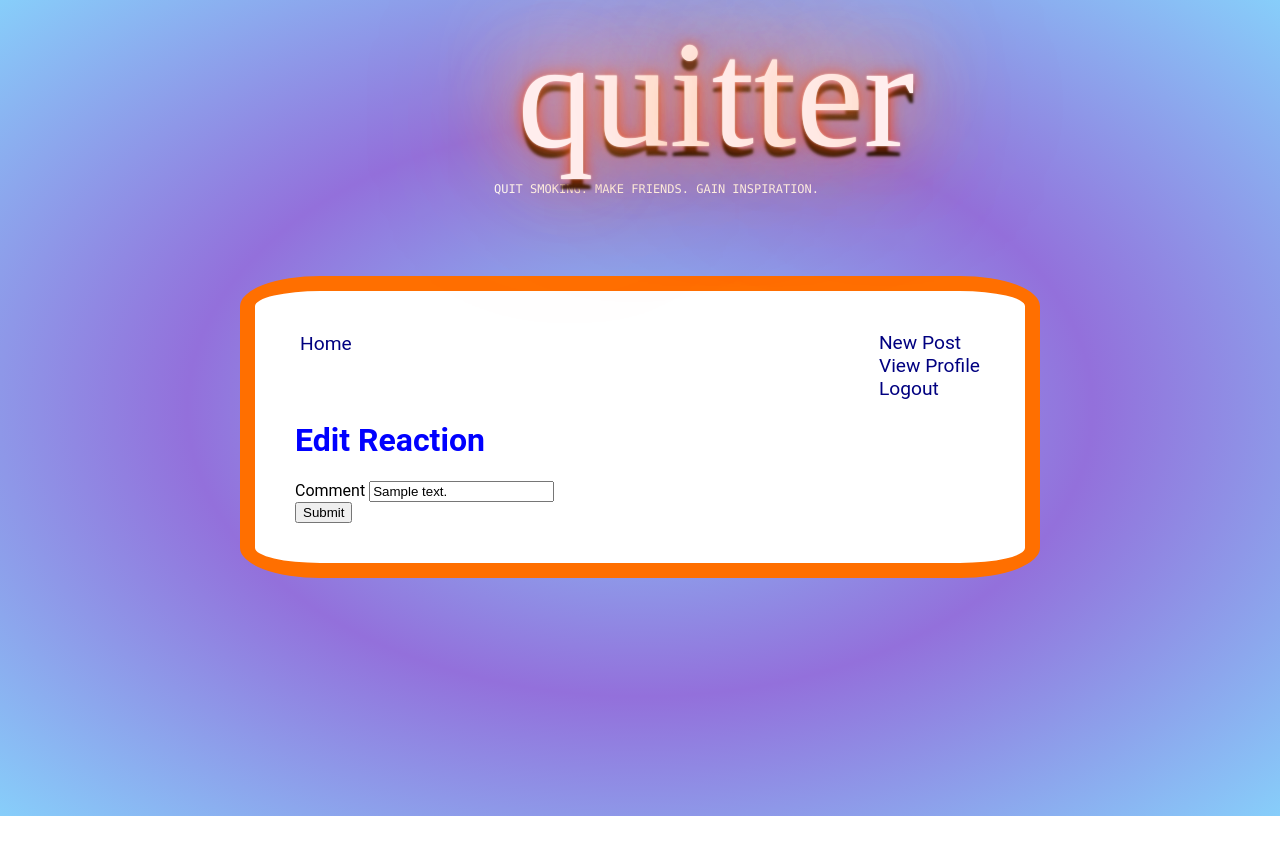
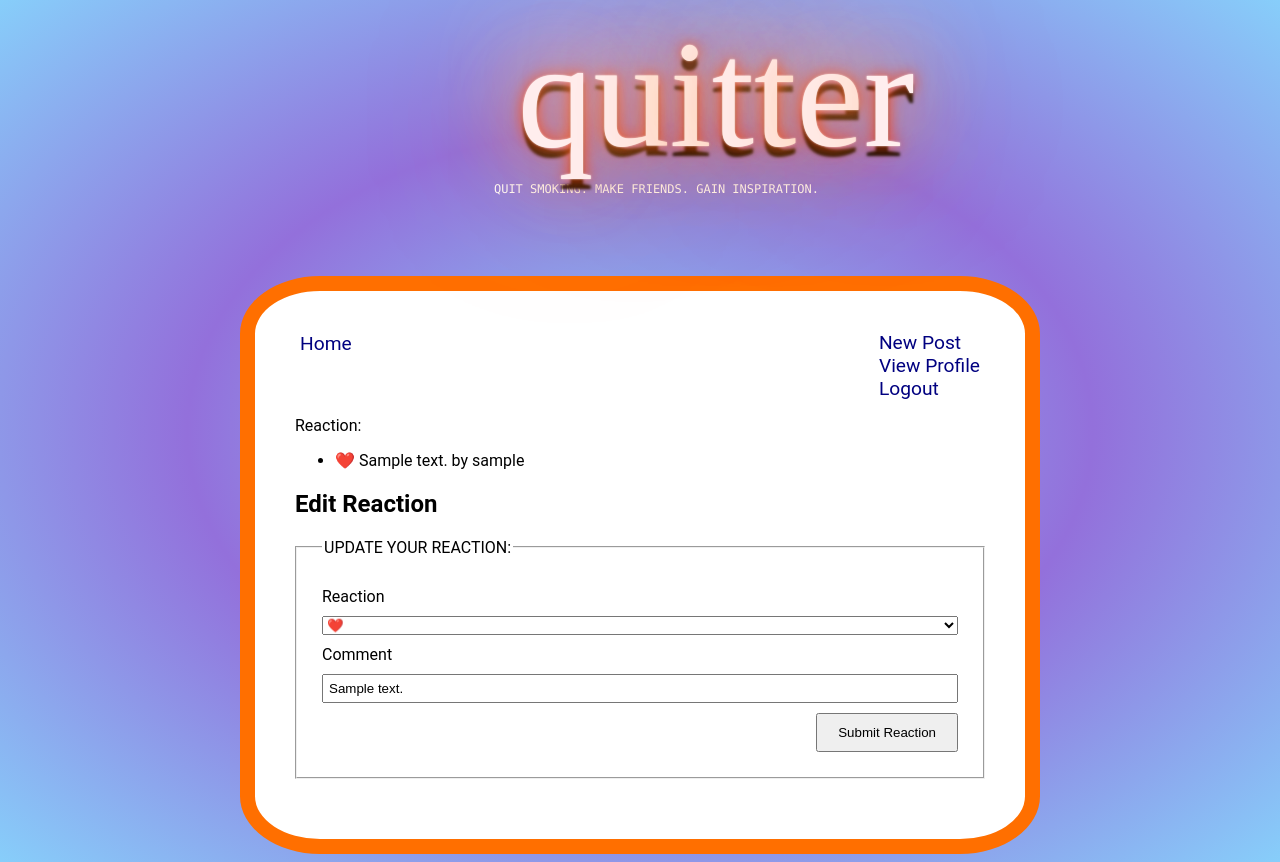
Before and after one commit to AlexaWhit/ACS1220-Quitter-Final-Project, a Flask app: page /post/1/reaction/1/edit in a window 1280 px wide. Before the commit the page ends 816 px from the top, so only its background shows below. Run offline with Flask 2, Linux system fonts and the light colour scheme; a user stored in the database is signed in; tables that the repository leaves empty hold one stand-in row (values such as "Sample post").

Commit message:
edit reaction fully functional

```diff
--- a/quitter_app/main/routes.py
+++ b/quitter_app/main/routes.py
@@ -137,29 +137,17 @@ def edit_reaction(post_id, reaction_id):
         db.session.add(reaction)
         db.session.commit()
 
-        db.session.commit()
         flash(f'Good News! Your reaction was UPDATED successfully.')
-        print("Form submitted successfully!")
-        return redirect(url_for('main.post', post_id=post_id), code=302)
+        return redirect(url_for('main.homepage'))
 
     elif request.method == 'GET':
         form.comment.data = reaction.comment
 
+    if reaction is None:
+        flash('Reaction does not exist.')
+        return redirect(url_for('main.homepage'))
+
     return render_template('edit_reaction.html', title='Edit Reaction', form=form, post=post, reaction=reaction)
-
-
-@main.route('/delete/<post_id>', methods=['GET', 'POST'])
-@login_required
-def delete_account(post_id):
-    post = Post.query.get(post_id)
-    # Stretch - delete the item
-    try:
-        db.session.delete(post)
-        db.session.commit()
-        flash('Successfully deleted {} post'.format(post))
-        return redirect(url_for('main.homepage'))
-    finally:
-        flash(' ')
 
 @main.route('/delete/<post_id>', methods=['GET', 'POST'])
 #COMPLETED
@@ -174,18 +162,26 @@ def delete_post(post_id):
         return redirect(url_for('main.homepage'))
     finally:
         flash(' ')
-@main.route('/delete/<post_id>', methods=['GET', 'POST'])
+
+@main.route('/delete/<reaction_id>', methods=['POST'])
 @login_required
-def delete_reaction(post_id):
-    post = Post.query.get(post_id)
+def delete_reaction(reaction_id):
+    reaction = Reaction.query.get_or_404(reaction_id)
+
+    if reaction.created_by != current_user:
+        abort(403)
 
     try:
-        db.session.delete(post)
+        db.session.delete(reaction)
+        print("Reaction deleted successfully!")
         db.session.commit()
-        flash('Successfully deleted {} post'.format(post))
-        return redirect(url_for('main.homepage'))
-    finally:
-        flash(' ')
+        flash('Successfully deleted reaction.')
+    except:
+        db.session.rollback()
+        flash('Could not delete reaction.')
+
+    return redirect(url_for('main.homepage'))
+
 
 @main.route('/add_friend/<username>', methods=['GET', 'POST'])
 @login_required
--- a/quitter_app/templates/edit_post.html
+++ b/quitter_app/templates/edit_post.html
@@ -37,7 +37,7 @@ Content: {{ post.body }}
 <form method="POST" action="{{ url_for('main.edit_post', post_id=post.id) }}">
   {{ form.csrf_token }}
   <fieldset>
-    <legend>Please update the store information:</legend>
+    <legend>UPDATE YOUR POST HERE:</legend>
 
     {{ form.title.label }}
     {{ form.title }}
--- a/quitter_app/templates/edit_reaction.html
+++ b/quitter_app/templates/edit_reaction.html
@@ -17,18 +17,28 @@
     </div>
   </nav>
 
-<h1 class="mb-3">Edit Reaction</h1>
-  <div class="row">
-      <div class="col-md-8">
-          <form method="POST" action="{{ url_for('main.edit_reaction', post_id=post.id, reaction_id=reaction.id) }}">
-              {{ form.hidden_tag() }}
-              <div class="form-group">
-                  <label for="comment">Comment</label>
-                  {{ form.comment(class="form-control", id="comment", rows="3") }}
-              </div>
-              <button type="submit" class="btn btn-primary mt-2">Submit</button>
-          </form>
-      </div>
-  </div>
+  <p>Reaction:</p>
+  <ul>
+    {% for reaction in post.reactions %}
+      <li>{{ reaction.reaction }} {{ reaction.comment }} by {{ reaction.created_by.username }}</li>
+    {% endfor %}
+  </ul>
+
+  <h2>Edit Reaction</h2>
+
+    <form method="POST" action="{{ url_for('main.edit_reaction', post_id=post.id, reaction_id=reaction.id) }}">
+        {{ form.csrf_token }}
+        <fieldset>
+        <legend>UPDATE YOUR REACTION:</legend>
+
+        {{ form.reaction.label }}
+        {{ form.reaction }}
+
+        {{ form.comment.label }}
+        {{ form.comment }}
+
+        {{ form.submit }}
+        </fieldset>
+    </form>
 
 {% endblock %}
--- a/quitter_app/templates/home.html
+++ b/quitter_app/templates/home.html
@@ -79,7 +79,7 @@
 {% for post in all_posts %}
 <div class="post">
     <a href="/post/{{ post.id }}">{{ post.title }}</a> -
-    {{ post.created_by }}
+    {{ post.created_by.username }}
     <p><strong>Type:</strong> {{ post.audience }}</p>
     <p>{{ post.body }}</p>
     <img src="{{ post.photo_url }}" alt="{{ post.title }}" width="200px" />
```
Also changed, not shown: quitter_app/database.db.
